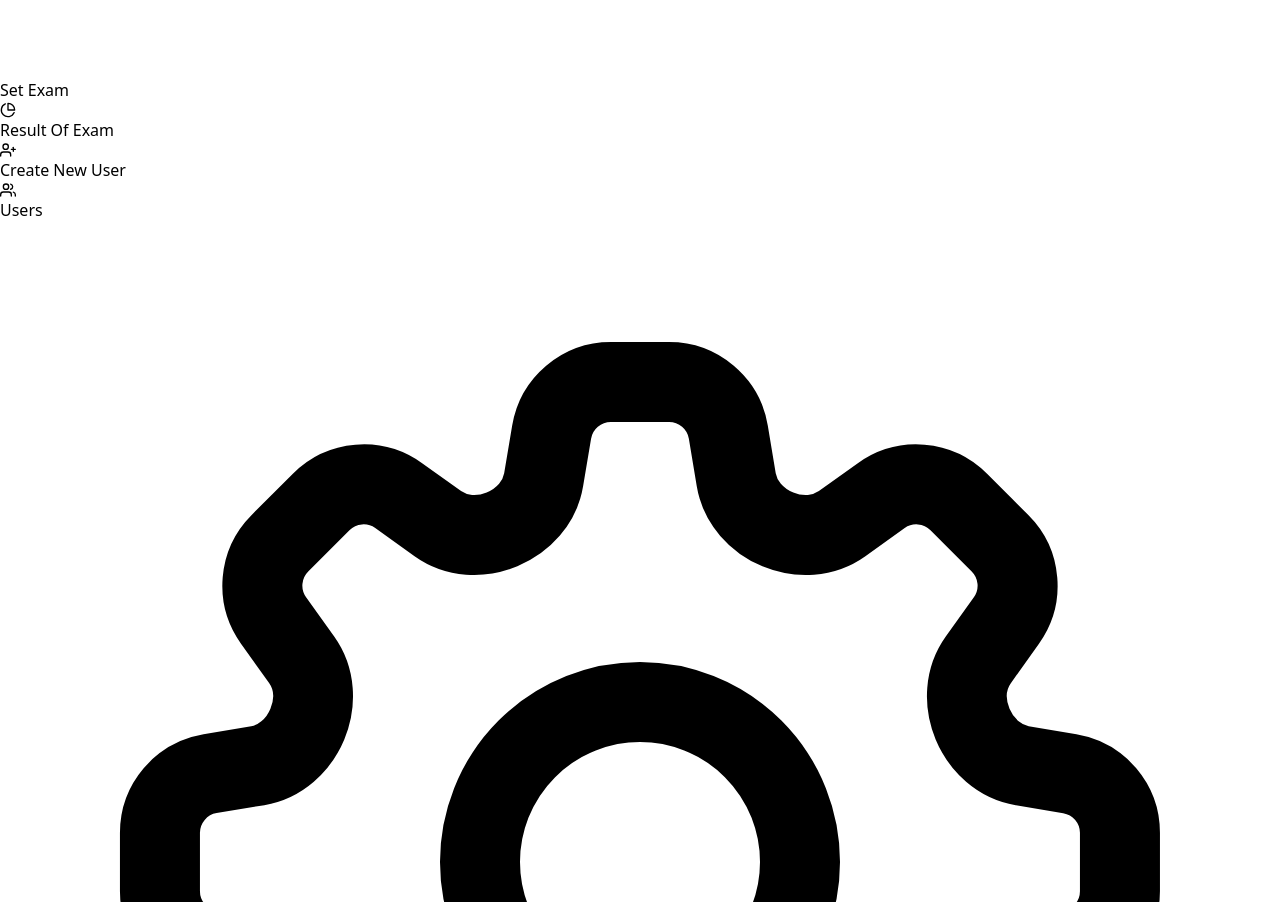
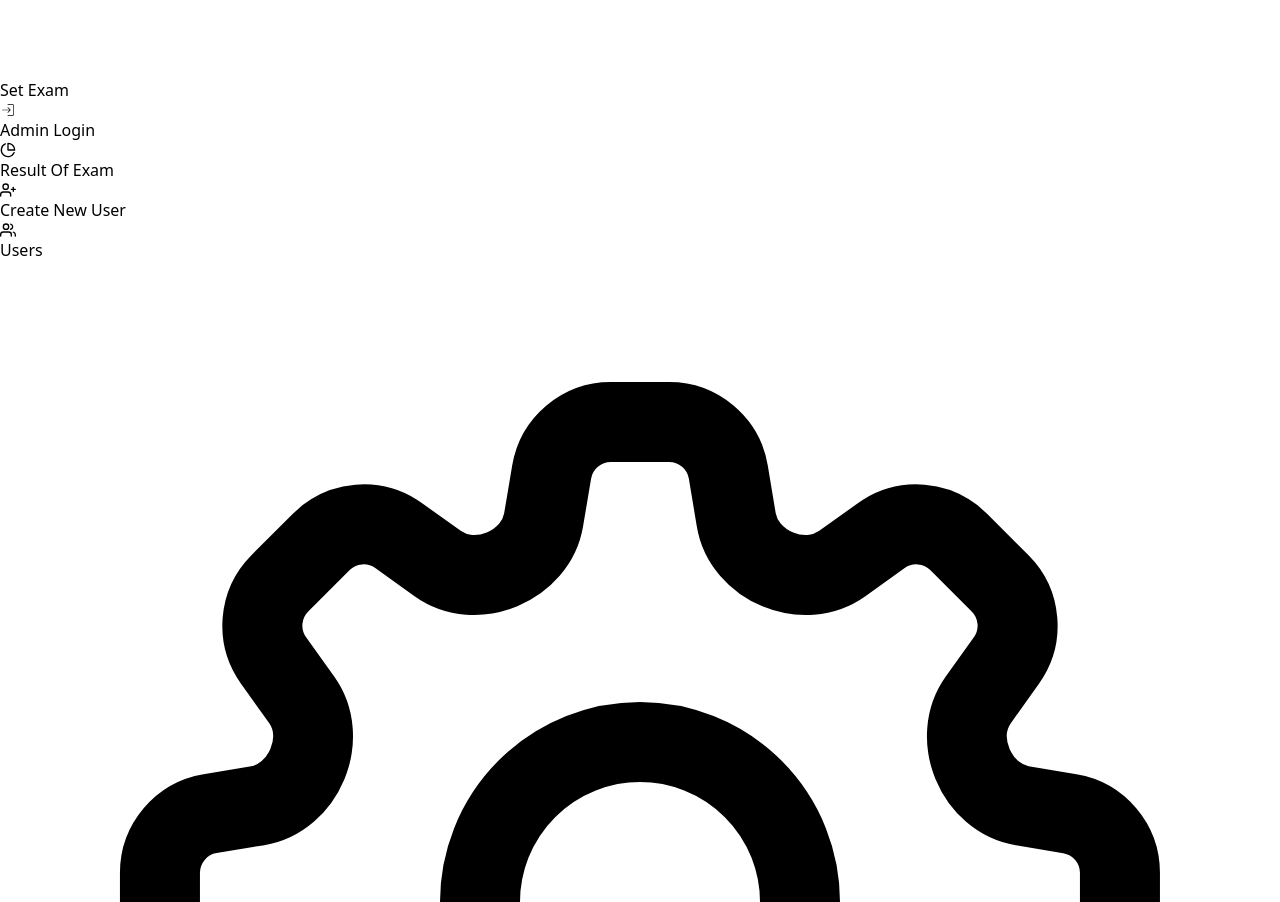
Before and after one commit to Shantanu143/frontend-exam-dashbord-, a React (Vite) app in the folder client/: page /dashboard in a window 1280 px wide. Shown: the part 5090-5992 px from the top of the page. Built offline with nearby package versions, Linux system fonts and the light colour scheme.

Commit message:
login dashboard update

```diff
--- a/client/src/App.jsx
+++ b/client/src/App.jsx
@@ -1,19 +1,19 @@
-import { Route, Routes } from "react-router-dom";
+
+import { Route, Routes } from 'react-router-dom';
 import Exam from "./components/Exam";
 import SignIn from "./components/Signin";
-import DashbordRoutes from "./components/DashbordRoutes";
-import "./App.css";
-import Login from "./pages/AdminLogin";
+import DashbordRoutes from './components/DashbordRoutes';
+import './App.css'
+import Login from './pages/AdminLogin';
 
 const App = () => {
   return (
     <Routes>
       <Route exact path="*" element={<SignIn />} />
-      <Route path="/" element={<DashbordRoutes />} />
       <Route path="/exam" element={<Exam />} />
       <Route path="/adminLogin" element={<Login />} />
       <Route path="/dashboard/*" element={<DashbordRoutes />} />
-    </Routes>
+    </Routes >
   );
 };
 
--- a/client/src/components/SideNav.jsx
+++ b/client/src/components/SideNav.jsx
@@ -1,6 +1,7 @@
 import { Link } from "react-router-dom";
 import logo from "../assets/logo.png";
 import { FiUser, FiUserPlus, FiUsers } from "react-icons/fi";
+import { CiLogin } from "react-icons/ci"
 import { LuPieChart } from "react-icons/lu";
 
 const SideNav = () => {
@@ -126,10 +127,17 @@ const SideNav = () => {
 
           <Link
             className="flex items-center px-3 py-2 text-gray-600 transition-colors duration-300 transform rounded-lg dark:text-gray-300 hover:bg-gray-100 dark:hover:bg-gray-800 dark:hover:text-gray-200 hover:text-gray-700"
+            to="/adminLogin"
+          >
+            <CiLogin />
+            <span className="mx-2 text-sm font-medium">Admin Login</span>
+          </Link>
+
+          <Link
+            className="flex items-center px-3 py-2 text-gray-600 transition-colors duration-300 transform rounded-lg dark:text-gray-300 hover:bg-gray-100 dark:hover:bg-gray-800 dark:hover:text-gray-200 hover:text-gray-700"
             to="resultofexam"
           >
             <LuPieChart />
-
             <span className="mx-2 text-sm font-medium">Result Of Exam</span>
           </Link>
 
```
